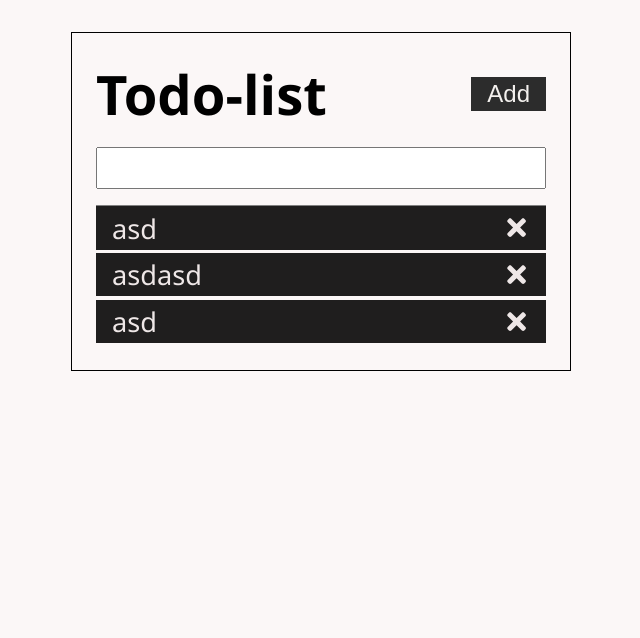
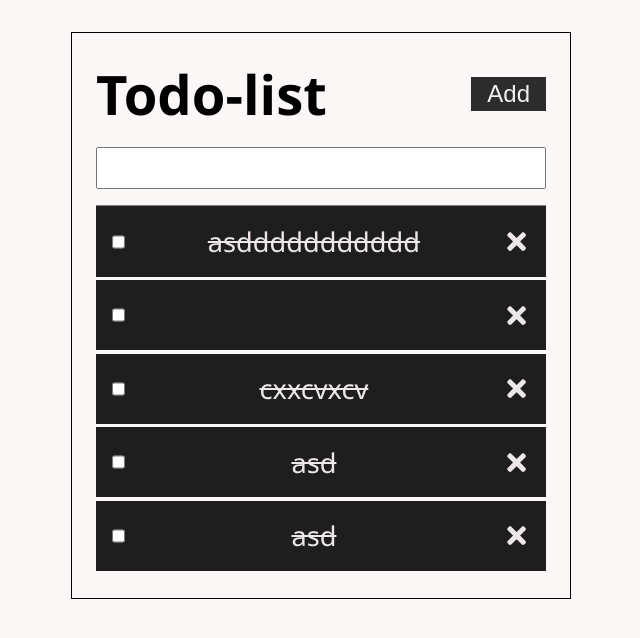
Before and after one commit to Kuroe27/React-TodoList, a React (Vite) app: page / in a window 1280 px wide. Shown: the top 638 px of the page, without its empty margins (319-959 px from the left). Built offline with nearby package versions, Linux system fonts and the light colour scheme; data requests are answered from the project's data file.

Commit message:
added checkbox and fixed some bugs

```diff
--- a/db.json
+++ b/db.json
@@ -1,16 +1,29 @@
 {
   "tasks": [
     {
-      "text": "asd",
-      "id": 3
+      "text": "asddddddddddd",
+      "id": 2,
+      "reminder": true
     },
     {
-      "text": "asdasd",
-      "id": 5
+      "text": "",
+      "id": 3,
+      "reminder": true
+    },
+    {
+      "text": "cxxcvxcv",
+      "id": 4,
+      "reminder": true
     },
     {
       "text": "asd",
-      "id": 6
+      "id": 5,
+      "reminder": true
+    },
+    {
+      "text": "asd",
+      "id": 6,
+      "reminder": true
     }
   ]
 }
--- a/src/components/Task.jsx
+++ b/src/components/Task.jsx
@@ -4,19 +4,31 @@ import { useNavigate } from "react-router-dom";
 const Task = ({ task, onDelete, onToggle }) => {
   const navigate = useNavigate();
 
-  const handleClick = () => {
+  const handleTaskClick = () => {
     navigate(`/task/${task.id}`);
+  };
+
+  const handleDeleteClick = (e) => {
+    e.stopPropagation();
+    onDelete(task.id);
+  };
+
+  const handleToggleClick = (e) => {
+    e.stopPropagation();
+    onToggle(task.id);
   };
 
   return (
     <div
       className={`task ${task.reminder ? "remider" : ""}`}
-      onDoubleClick={() => onToggle(task.id)}
-      onClick={handleClick}
+      onClick={handleTaskClick}
     >
       <p>
-        {task.text}
-        <FaTimes onClick={() => onDelete(task.id)} />{" "}
+        <>
+          <input type="checkbox" onClick={handleToggleClick} />
+          {task.text}
+        </>
+        <FaTimes onClick={handleDeleteClick} />{" "}
       </p>
     </div>
   );
```
